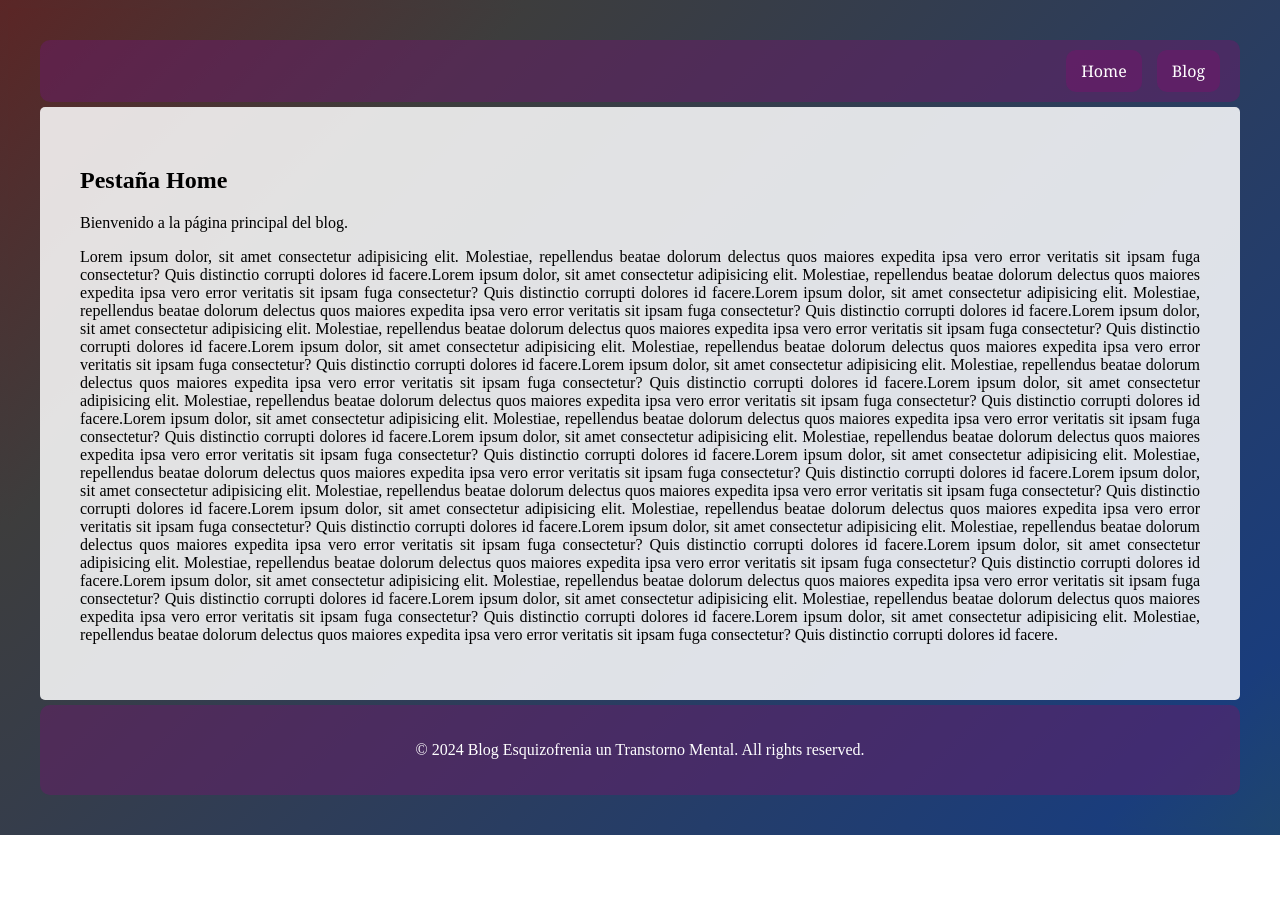
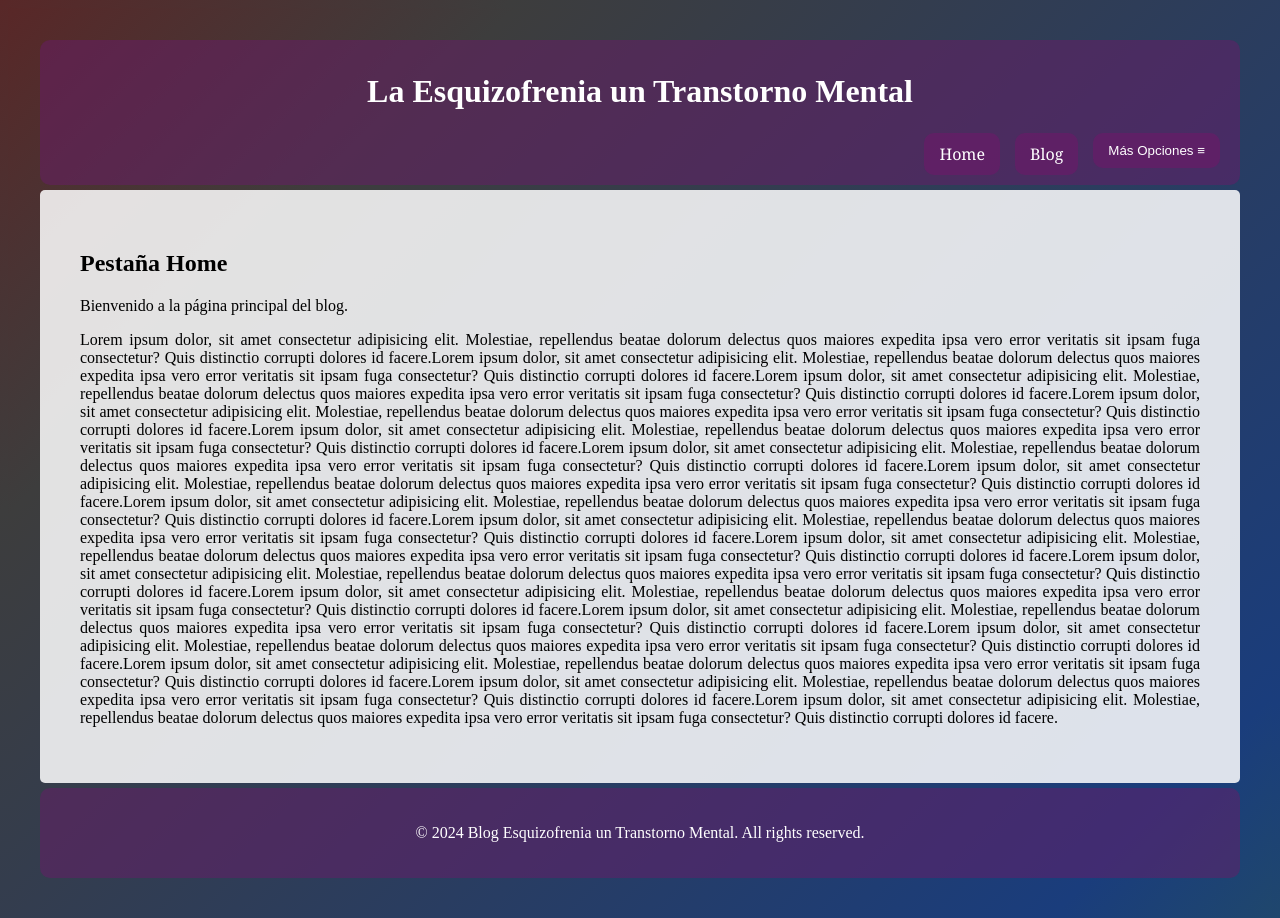
Before and after one commit to Haluuuu/Blog, a React (Vite) app: page / in a window 1280 px wide. Before the commit the page ends 835 px from the top, so only its background shows below. Built offline with nearby package versions, Linux system fonts and the light colour scheme.

Commit message:
cambio de menu

```diff
--- a/src/components/Header.jsx
+++ b/src/components/Header.jsx
@@ -1,12 +1,47 @@
-import React from 'react';
 import { Link } from 'react-router-dom';
+import React, { useState, useEffect, useRef } from 'react';
 
 const Header = () => {
+    const [isOpen, setIsOpen] = useState(false); // Estado para controlar el menú desplegable
+    const dropdownRef = useRef(null); // Referencia al menú desplegable
+
+    const toggleMenu = () => {
+        setIsOpen(!isOpen);
+    };
+
+    // Función para cerrar el menú al hacer clic fuera de él
+    const handleClickOutside = (event) => {
+        if (dropdownRef.current && !dropdownRef.current.contains(event.target)) {
+            setIsOpen(false);
+        }
+    };
+
+    // useEffect para agregar y limpiar el manejador de eventos
+    useEffect(() => {
+        document.addEventListener('mousedown', handleClickOutside);
+        return () => {
+            document.removeEventListener('mousedown', handleClickOutside);
+        };
+    }, []);
+
     return (
         <header>
+           <h1 >La Esquizofrenia un Transtorno Mental</h1>
             <nav>
+
                 <Link className="button" to="/">Home</Link>
                 <Link className="button" to="/blog">Blog</Link>
+                <div className="dropdown" ref={dropdownRef}>
+                    <button className="dropdown-button" onClick={toggleMenu}>
+                        Más Opciones ≡
+                    </button>
+                    {isOpen && (
+                        <div className="dropdown-menu">
+                            <Link className="dropdown-item" to="/about">Tratamientos</Link>
+                            <Link className="dropdown-item" to="/contact">Sintomas</Link>
+                        </div>
+                    )}
+                </div>
             </nav>
         </header>
     );
```
Lines whose indentation alone changed are shown as unchanged.
